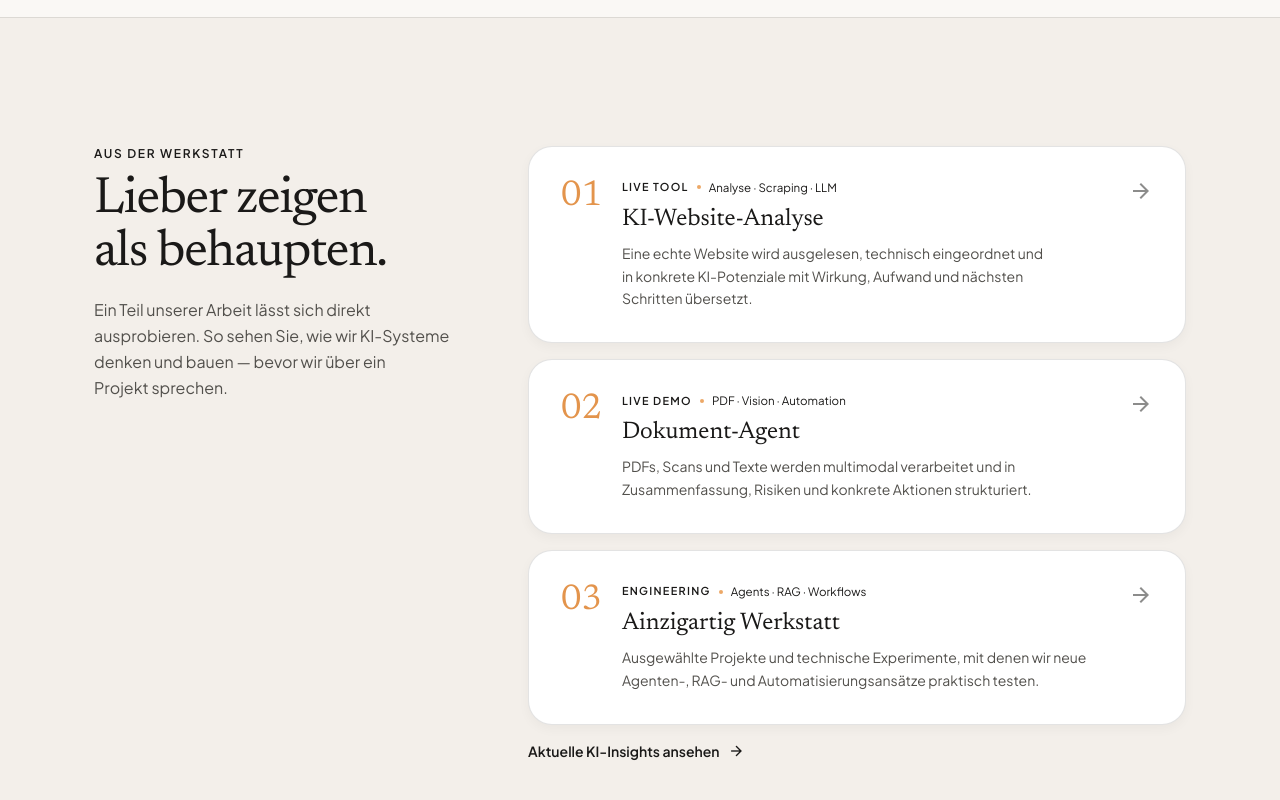
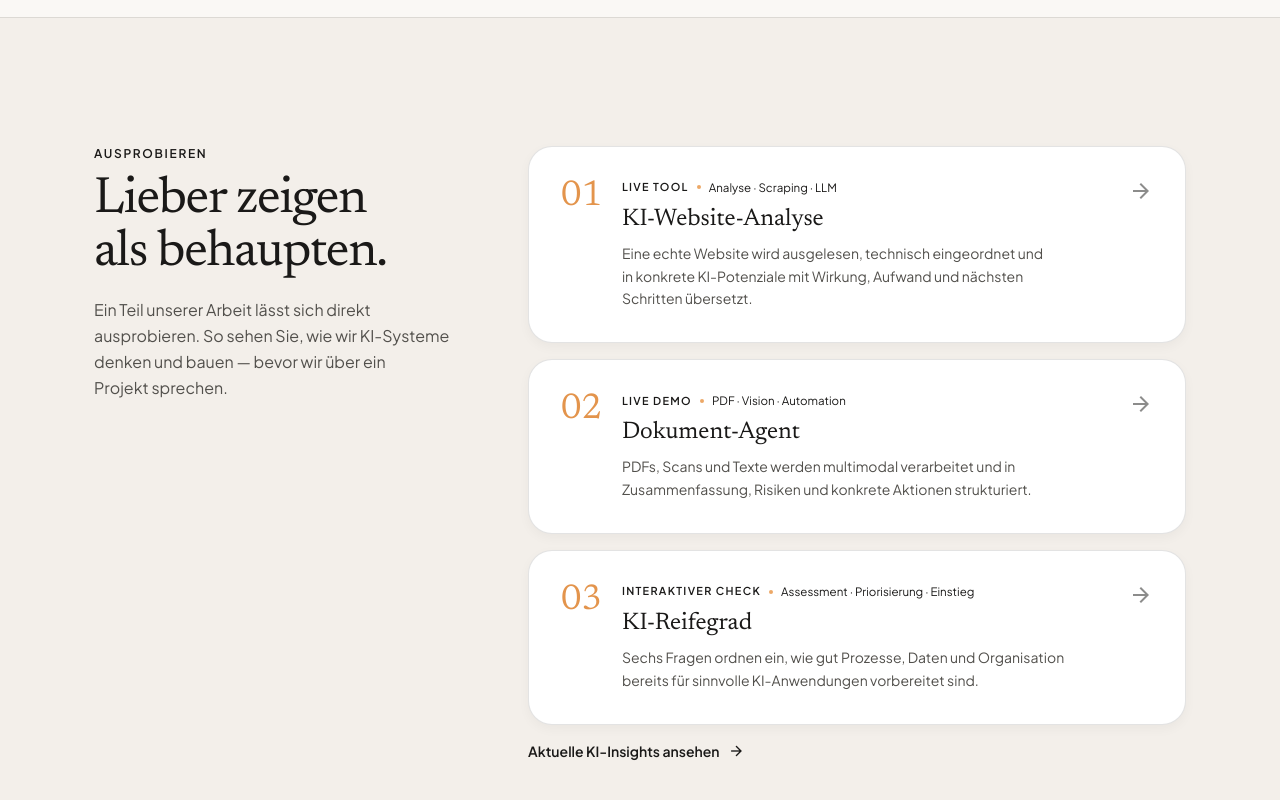
Before and after one commit to igoingtodevx/Ainzigartig-Draft, a React (Vite) app: page / in a window 1280 px wide. Shown: the part 4454-5254 px from the top of the page. Built offline with nearby package versions, Linux system fonts and the light colour scheme; no server answers.

Commit message:
fix: replace uncurated workshop card with real maturity tool

```diff
--- a/components/CaseStudies.tsx
+++ b/components/CaseStudies.tsx
@@ -17,11 +17,11 @@ const work = [
     meta: 'PDF · Vision · Automation',
   },
   {
-    label: 'Engineering',
-    title: 'Ainzigartig Werkstatt',
-    description: 'Ausgewählte Projekte und technische Experimente, mit denen wir neue Agenten-, RAG- und Automatisierungsansätze praktisch testen.',
-    to: '/projekte',
-    meta: 'Agents · RAG · Workflows',
+    label: 'Interaktiver Check',
+    title: 'KI-Reifegrad',
+    description: 'Sechs Fragen ordnen ein, wie gut Prozesse, Daten und Organisation bereits für sinnvolle KI-Anwendungen vorbereitet sind.',
+    to: '/ki-audit',
+    meta: 'Assessment · Priorisierung · Einstieg',
   },
 ];
 
@@ -30,7 +30,7 @@ export const CaseStudies: React.FC = () => (
     <div className="max-w-[1140px] mx-auto px-6">
       <div className="grid lg:grid-cols-[.72fr_1.28fr] gap-10 lg:gap-16 items-start">
         <div className="lg:sticky lg:top-28">
-          <p className="text-xs uppercase tracking-[0.14em] font-semibold text-light mb-3">Aus der Werkstatt</p>
+          <p className="text-xs uppercase tracking-[0.14em] font-semibold text-light mb-3">Ausprobieren</p>
           <h2 className="font-editorial text-[clamp(2.3rem,4vw,3.35rem)] leading-[1.05] tracking-[-0.025em] text-ink font-normal">
             Lieber zeigen als behaupten.
           </h2>
```
